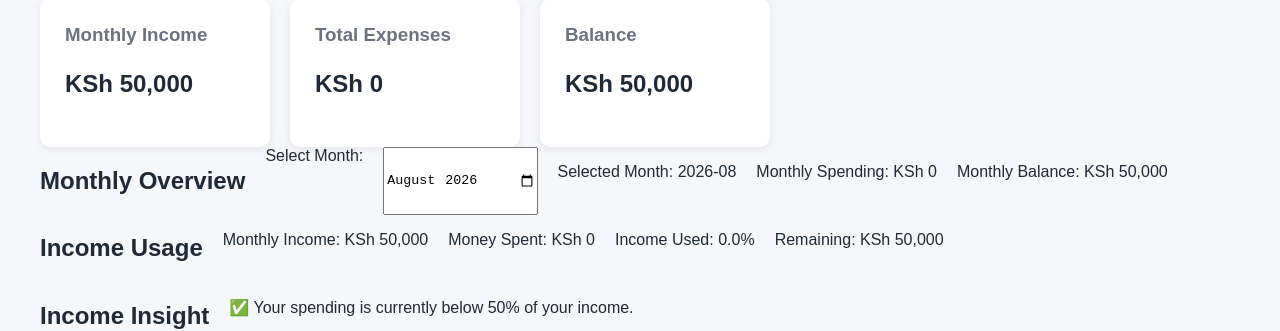
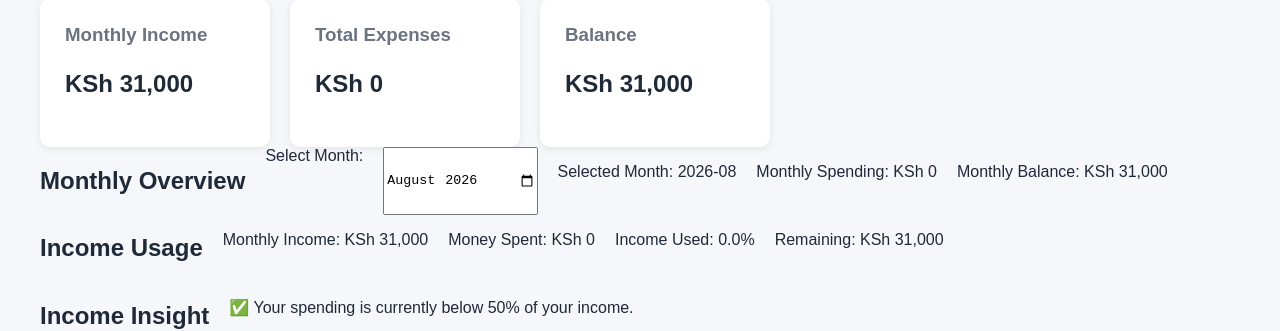
Before and after one commit to MukamiKelvin/kimahlife-expense-tracker, a React (Vite) app: page / in a window 1280 px wide. Shown: the part 264-595 px from the top of the page. Built offline with nearby package versions, Linux system fonts and the light colour scheme.

Commit message:
feat: add KimSpend data persistence

```diff
--- a/src/App.jsx
+++ b/src/App.jsx
@@ -1,7 +1,8 @@
-// Import useState from React.
-// useState allows App to remember information
-// and update the screen when that information changes.
-import { useState } from "react";
+// Import useState and useEffect from React.
+//
+// useState allows our component to remember information.
+// useEffect allows us to run code when something changes.
+import { useState, useEffect } from "react";
 
 // Import the Navbar component.
 import Navbar from "./components/Navbar";
@@ -21,92 +22,181 @@ import IncomeForm from "./components/IncomeForm";
 // Import the SpendingChart component.
 import SpendingChart from "./components/SpendingChart";
 
-
-// App is the main component of PesaLens.
+// App is the main component of KimSpend.
 function App() {
-
   // ==========================================
   // EXPENSE STATE
   // ==========================================
 
-  // Store all expenses in our application.
-  const [expenses, setExpenses] = useState([]);
+  // Load previously saved expenses from localStorage.
+  //
+  // If there are no saved expenses,
+  // start with an empty array.
+  const [expenses, setExpenses] = useState(() => {
+    // Get saved expenses from localStorage.
+    const savedExpenses =
+      localStorage.getItem("kimSpendExpenses");
 
+    // If saved expenses exist...
+    if (savedExpenses) {
+      // Convert the saved text back into
+      // a JavaScript array.
+      return JSON.parse(savedExpenses);
+    }
+
+    // If nothing has been saved yet,
+    // start with an empty array.
+    return [];
+  });
 
   // ==========================================
-  // INCOME STATE
+  // SAVE EXPENSES
   // ==========================================
 
-  // Store the user's monthly income.
-  // We start with KSh 31,000 for now.
-  const [monthlyIncome, setMonthlyIncome] = useState(50000);
+  // Whenever expenses change,
+  // save the latest expenses to localStorage.
+  useEffect(() => {
+    // localStorage stores information as text.
+    //
+    // JSON.stringify converts our JavaScript
+    // array into text.
+    localStorage.setItem(
+      "kimSpendExpenses",
+      JSON.stringify(expenses)
+    );
+  }, [expenses]);
 
+  // ==========================================
+  // MONTHLY INCOME STATE
+  // ==========================================
+
+  // Load previously saved monthly income.
+  //
+  // If there is no saved income,
+  // start with KSh 31,000.
+  const [monthlyIncome, setMonthlyIncome] = useState(() => {
+    // Get saved income from localStorage.
+    const savedIncome =
+      localStorage.getItem("kimSpendIncome");
+
+    // If saved income exists...
+    if (savedIncome) {
+      // Convert the saved text into a number.
+      return Number(savedIncome);
+    }
+
+    // Default monthly income.
+    return 31000;
+  });
+
+  // ==========================================
+  // SAVE MONTHLY INCOME
+  // ==========================================
+
+  // Whenever monthly income changes,
+  // save it to localStorage.
+  useEffect(() => {
+    localStorage.setItem(
+      "kimSpendIncome",
+      monthlyIncome
+    );
+  }, [monthlyIncome]);
 
   // ==========================================
   // SELECTED MONTH STATE
   // ==========================================
 
-  // Store the month that the user wants to analyze.
-  //
-  // Format:
-  // YYYY-MM
+  // Store the month currently being analyzed.
   //
   // Example:
+  //
   // 2026-08 = August 2026
-  const [selectedMonth, setSelectedMonth] = useState("2026-08");
+  const [selectedMonth, setSelectedMonth] = useState(() => {
+    // Get the previously selected month.
+    const savedMonth =
+      localStorage.getItem("kimSpendMonth");
+
+    // If a saved month exists,
+    // restore it.
+    if (savedMonth) {
+      return savedMonth;
+    }
+
+    // Default month.
+    return "2026-08";
+  });
+
+  // ==========================================
+  // SAVE SELECTED MONTH
+  // ==========================================
+
+  // Whenever selectedMonth changes,
+  // save it to localStorage.
+  useEffect(() => {
+    localStorage.setItem(
+      "kimSpendMonth",
+      selectedMonth
+    );
+  }, [selectedMonth]);
 
   // ==========================================
   // PREVIOUS MONTH
   // ==========================================
 
   // Convert the selected month into a Date object.
-const currentMonthDate = new Date(`${selectedMonth}-01`);
+  const currentMonthDate =
+    new Date(`${selectedMonth}-01`);
 
-// Create a date representing the previous month.
-const previousMonthDate = new Date(currentMonthDate);
+  // Create another Date object for
+  // the previous month.
+  const previousMonthDate =
+    new Date(currentMonthDate);
 
+  // Move the date one month backwards.
   previousMonthDate.setMonth(
     previousMonthDate.getMonth() - 1
   );
 
   // Convert the previous month back into
-// the YYYY-MM format used by our expenses.
-const previousMonth = previousMonthDate
+  // YYYY-MM format.
+  const previousMonth =
+    previousMonthDate
       .toISOString()
       .slice(0, 7);
-
 
   // ==========================================
   // MONTHLY EXPENSES
   // ==========================================
 
-  // Get only the expenses belonging to
-  // the currently selected month.
-  const monthlyExpenses = expenses.filter((expense) =>
+  // Get only expenses belonging to
+  // the selected month.
+  const monthlyExpenses = expenses.filter(
+    (expense) =>
       expense.date.startsWith(selectedMonth)
   );
-
 
   // ==========================================
   // PREVIOUS MONTH EXPENSES
   // ==========================================
 
-// Get only the expenses belonging to
+  // Get only expenses belonging to
   // the previous month.
-const previousMonthExpenses = expenses.filter(
+  const previousMonthExpenses =
+    expenses.filter(
       (expense) =>
         expense.date.startsWith(previousMonth)
     );
-
 
   // ==========================================
   // MONTHLY TOTAL
   // ==========================================
 
-  // Calculate how much was spent during
-  // the selected month.
-  const monthlyTotal = monthlyExpenses.reduce(
-    (total, expense) => total + expense.amount,
+  // Calculate how much was spent
+  // during the selected month.
+  const monthlyTotal =
+    monthlyExpenses.reduce(
+      (total, expense) =>
+        total + expense.amount,
       0
     );
 
@@ -116,8 +206,10 @@ const previousMonthExpenses = expenses.filter(
 
   // Calculate how much was spent during
   // the previous month.
-const previousMonthTotal = previousMonthExpenses.reduce(
-  (total, expense) => total + expense.amount,
+  const previousMonthTotal =
+    previousMonthExpenses.reduce(
+      (total, expense) =>
+        total + expense.amount,
       0
     );
 
@@ -125,8 +217,8 @@ const previousMonthTotal = previousMonthExpenses.reduce(
   // SPENDING DIFFERENCE
   // ==========================================
 
-// Calculate the difference between this month's
-// spending and the previous month's spending.
+  // Compare this month's spending
+  // with the previous month's spending.
   const spendingDifference =
     monthlyTotal - previousMonthTotal;
 
@@ -134,53 +226,48 @@ const spendingDifference =
   // SPENDING PERCENTAGE CHANGE
   // ==========================================
 
-// Calculate how much spending changed
+  // Calculate the percentage change
   // compared to the previous month.
   //
-// We only calculate this if the previous
-// month had some spending.
+  // We only calculate it when the previous
+  // month has some spending.
   const spendingPercentageChange =
     previousMonthTotal > 0
       ? (spendingDifference / previousMonthTotal) * 100
       : 0;
 
-
   // ==========================================
   // CATEGORY TOTALS
   // ==========================================
 
-  // Calculate how much was spent in each
-  // category for the selected month.
+  // Calculate how much was spent
+  // in each category.
   //
-  // Example result:
+  // Example:
   //
   // {
   //   Food: 5000,
   //   Transport: 3000,
-  //   Rent: 8500
+  //   Shopping: 3500
   // }
-  const categoryTotals = monthlyExpenses.reduce(
+  const categoryTotals =
+    monthlyExpenses.reduce(
       (totals, expense) => {
-
-      // Get the category of the current expense.
+        // Get the category of the expense.
         const category = expense.category;
 
-
         // If this category doesn't exist yet,
-      // create it and start it at zero.
+        // create it and start at zero.
         if (!totals[category]) {
           totals[category] = 0;
         }
 
-
-      // Add the expense amount to the
-      // correct category.
+        // Add the expense amount
+        // to that category.
         totals[category] += expense.amount;
 
-
-      // Return the updated totals object.
+        // Return the updated totals.
         return totals;
-
       },
       {}
     );
@@ -189,38 +276,19 @@ const spendingPercentageChange =
   // HIGHEST SPENDING CATEGORY
   // ==========================================
 
-// Convert the category totals object into an array
-// so that we can search through the categories.
+  // Convert categoryTotals into an array.
+  const categoryEntries =
+    Object.entries(categoryTotals);
+
+  // Find the category with the
+  // highest spending.
+  const highestCategory =
+    categoryEntries.reduce(
+      (highest, current) => {
+        // current[1] is the current amount.
         //
-// Example:
-//
-// {
-//   Food: 5000,
-//   Rent: 8500,
-//   Transport: 3000
-// }
-//
-// becomes:
-//
-// [
-//   ["Food", 5000],
-//   ["Rent", 8500],
-//   ["Transport", 3000]
-// ]
-
-const categoryEntries = Object.entries(categoryTotals);
-
-
-// Find the category with the highest spending.
-const highestCategory = categoryEntries.reduce(
-  (highest, current) => {
-
-    // current[1] represents the amount spent
-    // in the current category.
-    //
-    // highest[1] represents the amount spent
-    // in the current highest category.
-
+        // highest[1] is the highest amount
+        // found so far.
         if (current[1] > highest[1]) {
           return current;
         }
@@ -230,59 +298,55 @@ const highestCategory = categoryEntries.reduce(
       ["None", 0]
     );
 
-
   // ==========================================
   // TOTAL EXPENSES
   // ==========================================
 
-  // Calculate the total amount spent across
+  // Calculate total spending across
   // ALL recorded expenses.
-  const totalExpenses = expenses.reduce(
-    (total, expense) => total + expense.amount,
+  const totalExpenses =
+    expenses.reduce(
+      (total, expense) =>
+        total + expense.amount,
       0
     );
-
 
   // ==========================================
   // OVERALL BALANCE
   // ==========================================
 
   // Calculate the overall balance.
-  const balance = monthlyIncome - totalExpenses;
-
+  const balance =
+    monthlyIncome - totalExpenses;
 
   // ==========================================
   // MONTHLY BALANCE
   // ==========================================
 
-  // Calculate the balance for the selected month.
-  const monthlyBalance = monthlyIncome - monthlyTotal;
+  // Calculate how much money remains
+  // for the selected month.
+  const monthlyBalance =
+    monthlyIncome - monthlyTotal;
 
   // ==========================================
-// INCOME USAGE
+  // INCOME USAGE PERCENTAGE
   // ==========================================
 
-// Calculate what percentage of the user's
-// monthly income has already been spent.
-//
-// Example:
-// Income = 31,000
-// Spending = 15,500
-//
-// 15,500 / 31,000 * 100 = 50%
+  // Calculate what percentage of the
+  // monthly income has been spent.
   const incomeUsedPercentage =
     monthlyIncome > 0
       ? (monthlyTotal / monthlyIncome) * 100
       : 0;
 
-
   // ==========================================
   // DEFICIT CHECK
   // ==========================================
 
-  // Check whether the overall balance is negative.
-  const hasDeficit = balance < 0;
-
+  // Check whether spending has exceeded
+  // the available income.
+  const hasDeficit =
+    balance < 0;
 
   // ==========================================
   // DELETE EXPENSE
@@ -290,16 +354,16 @@ const incomeUsedPercentage =
 
   // Delete an expense using its ID.
   function handleDelete(expenseId) {
-
-    // Keep every expense except the one
-    // whose ID matches expenseId.
-    setExpenses((previousExpenses) =>
+    // Keep every expense except
+    // the one being deleted.
+    setExpenses(
+      (previousExpenses) =>
         previousExpenses.filter(
-        (expense) => expense.id !== expenseId
+          (expense) =>
+            expense.id !== expenseId
         )
     );
   }
-
 
   // ==========================================
   // DISPLAY THE APPLICATION
@@ -307,15 +371,11 @@ const incomeUsedPercentage =
 
   return (
     <div>
-
       {/* Display the navigation bar */}
       <Navbar />
 
-
-      {/* Main content of the application */}
+      {/* Main content of KimSpend */}
       <main>
-
-
         {/* ==================================
             DASHBOARD HEADING
         ================================== */}
@@ -326,19 +386,16 @@ const incomeUsedPercentage =
           Welcome to your KimSpend financial dashboard.
         </p>
 
-
         {/* ==================================
             FINANCIAL SUMMARY
         ================================== */}
 
         <section>
-
           {/* Monthly income */}
           <SummaryCard
             title="Monthly Income"
             amount={`KSh ${monthlyIncome.toLocaleString()}`}
           />
-
 
           {/* Total expenses */}
           <SummaryCard
@@ -346,50 +403,48 @@ const incomeUsedPercentage =
             amount={`KSh ${totalExpenses.toLocaleString()}`}
           />
 
-
           {/* Balance or deficit */}
           <SummaryCard
-            title={hasDeficit ? "Deficit" : "Balance"}
+            title={
+              hasDeficit
+                ? "Deficit"
+                : "Balance"
+            }
             amount={`KSh ${Math.abs(balance).toLocaleString()}`}
           />
-
         </section>
-
 
         {/* ==================================
             MONTHLY OVERVIEW
         ================================== */}
 
         <section>
-
           <h2>Monthly Overview</h2>
-
 
           {/* Month selector */}
           <label>
             Select Month:
           </label>
 
-
           <input
             type="month"
 
-            // Show the currently selected month.
+            // Show the selected month.
             value={selectedMonth}
 
-            // Update the selected month whenever
-            // the user chooses another month.
+            // Update the selected month
+            // when the user chooses another one.
             onChange={(event) =>
-              setSelectedMonth(event.target.value)
+              setSelectedMonth(
+                event.target.value
+              )
             }
           />
 
-
-          {/* Display the selected month */}
+          {/* Display selected month */}
           <p>
             Selected Month: {selectedMonth}
           </p>
-
 
           {/* Display monthly spending */}
           <p>
@@ -397,13 +452,11 @@ const incomeUsedPercentage =
             {monthlyTotal.toLocaleString()}
           </p>
 
-
           {/* Display monthly balance */}
           <p>
             Monthly Balance: KSh{" "}
             {monthlyBalance.toLocaleString()}
           </p>
-
         </section>
 
         {/* ==================================
@@ -411,74 +464,57 @@ const incomeUsedPercentage =
         ================================== */}
 
         <section>
-
           <h2>Income Usage</h2>
 
-  {/* Display monthly income */}
           <p>
             Monthly Income: KSh{" "}
             {monthlyIncome.toLocaleString()}
           </p>
 
-  {/* Display money spent */}
           <p>
             Money Spent: KSh{" "}
             {monthlyTotal.toLocaleString()}
           </p>
 
-  {/* Display percentage of income used */}
           <p>
             Income Used:{" "}
             {incomeUsedPercentage.toFixed(1)}%
           </p>
 
-  {/* Display remaining money */}
           <p>
             Remaining: KSh{" "}
             {monthlyBalance.toLocaleString()}
           </p>
-
         </section>
 
-
         {/* ==================================
-    INCOME USAGE INSIGHT
+            INCOME INSIGHT
         ================================== */}
 
         <section>
-
           <h2>Income Insight</h2>
 
           {incomeUsedPercentage > 100 ? (
-
             <p>
-      🔴 You have spent more than your
-      monthly income.
+              🔴 You have spent more than
+              your monthly income.
             </p>
-
           ) : incomeUsedPercentage > 80 ? (
-
             <p>
-      🚨 You have already used more than
+              🚨 You have used more than
               80% of your monthly income.
             </p>
-
           ) : incomeUsedPercentage > 50 ? (
-
             <p>
-      ⚠️ You have used more than half
-      of your monthly income.
+              ⚠️ You have used more than
+              half of your monthly income.
             </p>
-
           ) : (
-
             <p>
               ✅ Your spending is currently
               below 50% of your income.
             </p>
-
           )}
-
         </section>
 
         {/* ==================================
@@ -486,152 +522,116 @@ const incomeUsedPercentage =
         ================================== */}
 
         <section>
-
           <h2>Monthly Comparison</h2>
 
-  {/* Previous month's spending */}
           <p>
             Previous Month Spending:
-    KSh {previousMonthTotal.toLocaleString()}
+            KSh{" "}
+            {previousMonthTotal.toLocaleString()}
           </p>
 
-
-  {/* Current month's spending */}
           <p>
             Current Month Spending:
-    KSh {monthlyTotal.toLocaleString()}
+            KSh{" "}
+            {monthlyTotal.toLocaleString()}
           </p>
 
-
-  {/* Difference between the two months */}
           <p>
             Difference:
-    KSh {Math.abs(spendingDifference).toLocaleString()}
+            KSh{" "}
+            {Math.abs(
+              spendingDifference
+            ).toLocaleString()}
           </p>
 
-
-  {/* Display percentage change */}
           <p>
-    Percentage Change:
-    {Math.abs(spendingPercentageChange).toFixed(1)}%
+            Percentage Change:{" "}
+            {Math.abs(
+              spendingPercentageChange
+            ).toFixed(1)}%
           </p>
 
-
-  {/* ==================================
-      COMPARISON MESSAGE
-  ================================== */}
+          {/* Comparison message */}
 
           {previousMonthTotal === 0 ? (
-
             <p>
-      ℹ️ There is no spending data for
-      the previous month yet.
+              ℹ️ There is no spending data
+              for the previous month yet.
             </p>
-
           ) : spendingDifference > 0 ? (
-
             <p>
               📈 You spent{" "}
-      {Math.abs(spendingPercentageChange).toFixed(1)}%
+              {Math.abs(
+                spendingPercentageChange
+              ).toFixed(1)}%
               more this month than last month.
             </p>
-
           ) : spendingDifference < 0 ? (
-
             <p>
               📉 You spent{" "}
-      {Math.abs(spendingPercentageChange).toFixed(1)}%
+              {Math.abs(
+                spendingPercentageChange
+              ).toFixed(1)}%
               less this month than last month.
             </p>
-
           ) : (
-
             <p>
-      ➖ Your spending is the same as last month.
+              ➖ Your spending is the same
+              as last month.
             </p>
-
           )}
-
         </section>
-
 
         {/* ==================================
             CATEGORY ANALYSIS
         ================================== */}
 
         <section>
-
           <h2>Spending by Category</h2>
 
           {Object.entries(categoryTotals).map(
             ([category, total]) => {
-
-      // Calculate what percentage of the
-      // month's total spending belongs to
-      // this category.
-      //
-      // Example:
-      // Shoes = 3,500
-      // Monthly spending = 3,500
-      //
-      // 3,500 / 3,500 * 100 = 100%
+              // Calculate the percentage
+              // of monthly spending.
               const spendingPercentage =
                 monthlyTotal > 0
                   ? (total / monthlyTotal) * 100
                   : 0;
 
-
-      // Calculate what percentage of the
-      // user's monthly income was spent
-      // on this category.
-      //
-      // Example:
-      // Shoes = 3,500
-      // Income = 31,000
-      //
-      // 3,500 / 31,000 * 100 = 11.3%
+              // Calculate the percentage
+              // of monthly income.
               const incomePercentage =
                 monthlyIncome > 0
                   ? (total / monthlyIncome) * 100
                   : 0;
 
-
-      // Display the category information.
               return (
                 <div key={category}>
-
-          {/* Category name */}
                   <p>
-            <strong>{category}</strong>
+                    <strong>
+                      {category}
+                    </strong>
                   </p>
 
-
-          {/* Amount spent in this category */}
                   <p>
-            KSh {total.toLocaleString()}
+                    KSh{" "}
+                    {total.toLocaleString()}
                   </p>
 
-
-          {/* Percentage of total monthly spending */}
                   <p>
                     {spendingPercentage.toFixed(1)}%
                     of monthly spending
                   </p>
 
-
-          {/* Percentage of monthly income */}
                   <p>
                     {incomePercentage.toFixed(1)}%
                     of monthly income
                   </p>
-
                 </div>
               );
             }
           )}
-
         </section>
-
 
         {/* ==================================
             SPENDING CHART
@@ -646,11 +646,13 @@ const incomeUsedPercentage =
         ================================== */}
 
         <section>
-
-  <h2>💡 Financial Insight</h2>
+          <h2>
+            💡 Financial Insight
+          </h2>
 
           <p>
-    Your highest spending category this month is:
+            Your highest spending category
+            this month is:
           </p>
 
           <h3>
@@ -658,73 +660,58 @@ const incomeUsedPercentage =
           </h3>
 
           <p>
-    KSh {highestCategory[1].toLocaleString()}
+            KSh{" "}
+            {highestCategory[1].toLocaleString()}
           </p>
 
           <p>
             {monthlyTotal > 0
-    ? ((highestCategory[1] / monthlyTotal) * 100).toFixed(1)
+              ? (
+                  (highestCategory[1] /
+                    monthlyTotal) *
+                  100
+                ).toFixed(1)
               : 0
-  }% of your monthly spending
+            }%
+            of your monthly spending
           </p>
-
         </section>
-
 
         {/* ==================================
             INCOME FORM
         ================================== */}
 
-        {/*
-          Allow the user to set or update
-          their monthly income.
-        */}
         <IncomeForm
-          setMonthlyIncome={setMonthlyIncome}
-          currentIncome={monthlyIncome}
+          setMonthlyIncome={
+            setMonthlyIncome
+          }
+          currentIncome={
+            monthlyIncome
+          }
         />
-
 
         {/* ==================================
             EXPENSE FORM
         ================================== */}
 
-        {/*
-          ExpenseForm receives setExpenses
-          as a prop.
-
-          This allows ExpenseForm to add new
-          expenses to the expenses state.
-        */}
         <ExpenseForm
-          setExpenses={setExpenses}
+          setExpenses={
+            setExpenses
+          }
         />
-
 
         {/* ==================================
             EXPENSE LIST
         ================================== */}
 
-        {/*
-          Pass expenses to ExpenseList.
-
-          ExpenseList displays every expense
-          on the screen.
-
-          onDelete allows ExpenseList to tell
-          App which expense should be deleted.
-        */}
         <ExpenseList
           expenses={expenses}
           onDelete={handleDelete}
         />
-
       </main>
-
     </div>
   );
 }
 
-
-// Export App so that main.jsx can render it.
+// Export App so main.jsx can use it.
 export default App;
```
Lines whose indentation alone changed are shown as unchanged.
